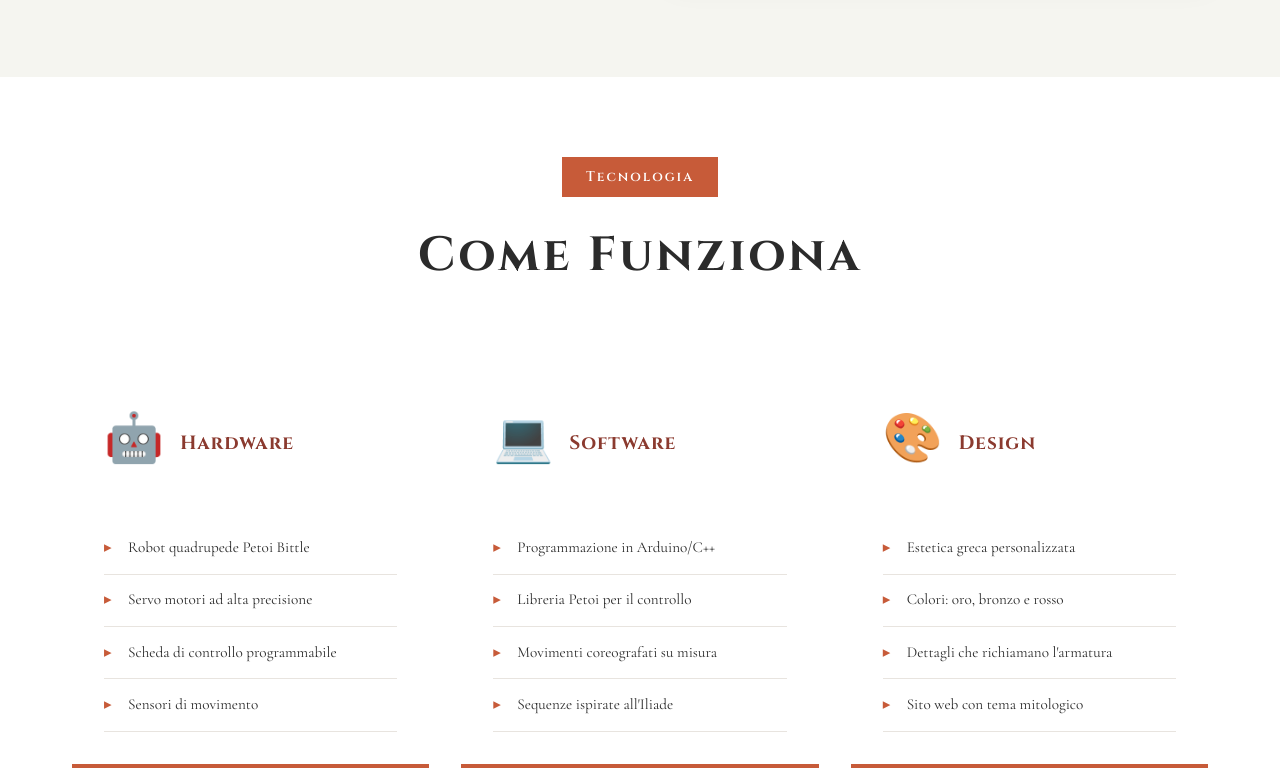
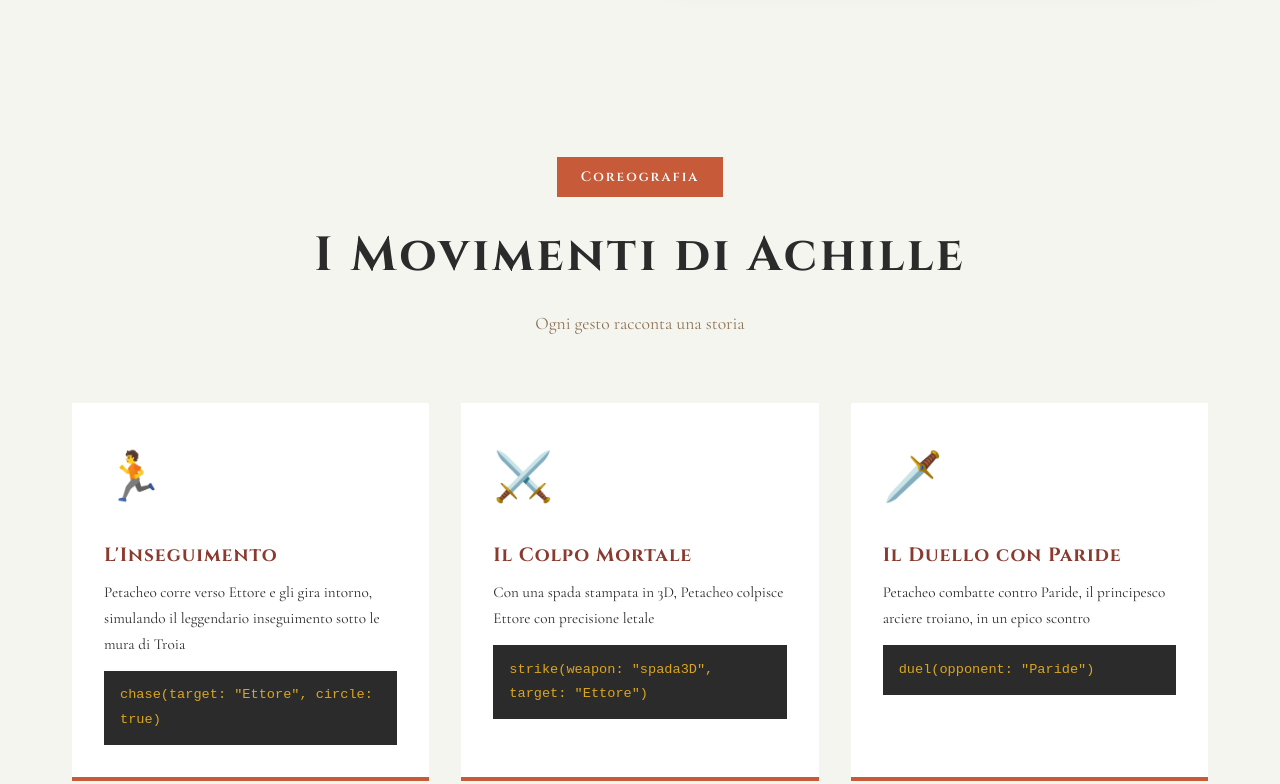
Before and after one commit to Raxer26/petacheo, a website: page progetto.html in a window 1280 px wide. Shown: the part 889-1673 px from the top of the page. Drawn offline with nearby package versions, Linux system fonts and the light colour scheme.

Commit message:
Remove 'Come Funziona' section

```diff
--- a/progetto.html
+++ b/progetto.html
@@ -62,53 +62,6 @@
                     <div style="position: relative; display: inline-block; padding: 15px; background: linear-gradient(135deg, #D4AF37 0%, #CD7F32 50%, #8B4513 100%); border-radius: 10px; box-shadow: 0 10px 40px rgba(212, 175, 55, 0.4), inset 0 0 20px rgba(0,0,0,0.3);">
                         <img src="https://uk.robotshop.com/cdn/shop/files/petoi-bittle-v2-stem-kit-1_61a9fe05-3282-4c32-81f6-fc98ab607988_1200x1200.webp?v=1720515200" alt="Robot Bittle" style="display: block; border-radius: 5px; filter: sepia(0.2) contrast(1.15) saturate(1.3) brightness(0.75); border: 2px solid #8B4513;">
                     </div>
-                </div>
-            </div>
-        </div>
-    </section>
-
-    <section class="tech-section">
-        <div class="container">
-            <div class="section-header">
-                <span class="section-badge">Tecnologia</span>
-                <h2>Come Funziona</h2>
-            </div>
-            <div class="tech-grid">
-                <div class="tech-card">
-                    <div class="tech-header">
-                        <div class="tech-icon">🤖</div>
-                        <h3>Hardware</h3>
-                    </div>
-                    <ul class="tech-list">
-                        <li>Robot quadrupede Petoi Bittle</li>
-                        <li>Servo motori ad alta precisione</li>
-                        <li>Scheda di controllo programmabile</li>
-                        <li>Sensori di movimento</li>
-                    </ul>
-                </div>
-                <div class="tech-card">
-                    <div class="tech-header">
-                        <div class="tech-icon">💻</div>
-                        <h3>Software</h3>
-                    </div>
-                    <ul class="tech-list">
-                        <li>Programmazione in Arduino/C++</li>
-                        <li>Libreria Petoi per il controllo</li>
-                        <li>Movimenti coreografati su misura</li>
-                        <li>Sequenze ispirate all'Iliade</li>
-                    </ul>
-                </div>
-                <div class="tech-card">
-                    <div class="tech-header">
-                        <div class="tech-icon">🎨</div>
-                        <h3>Design</h3>
-                    </div>
-                    <ul class="tech-list">
-                        <li>Estetica greca personalizzata</li>
-                        <li>Colori: oro, bronzo e rosso</li>
-                        <li>Dettagli che richiamano l'armatura</li>
-                        <li>Sito web con tema mitologico</li>
-                    </ul>
                 </div>
             </div>
         </div>
```
